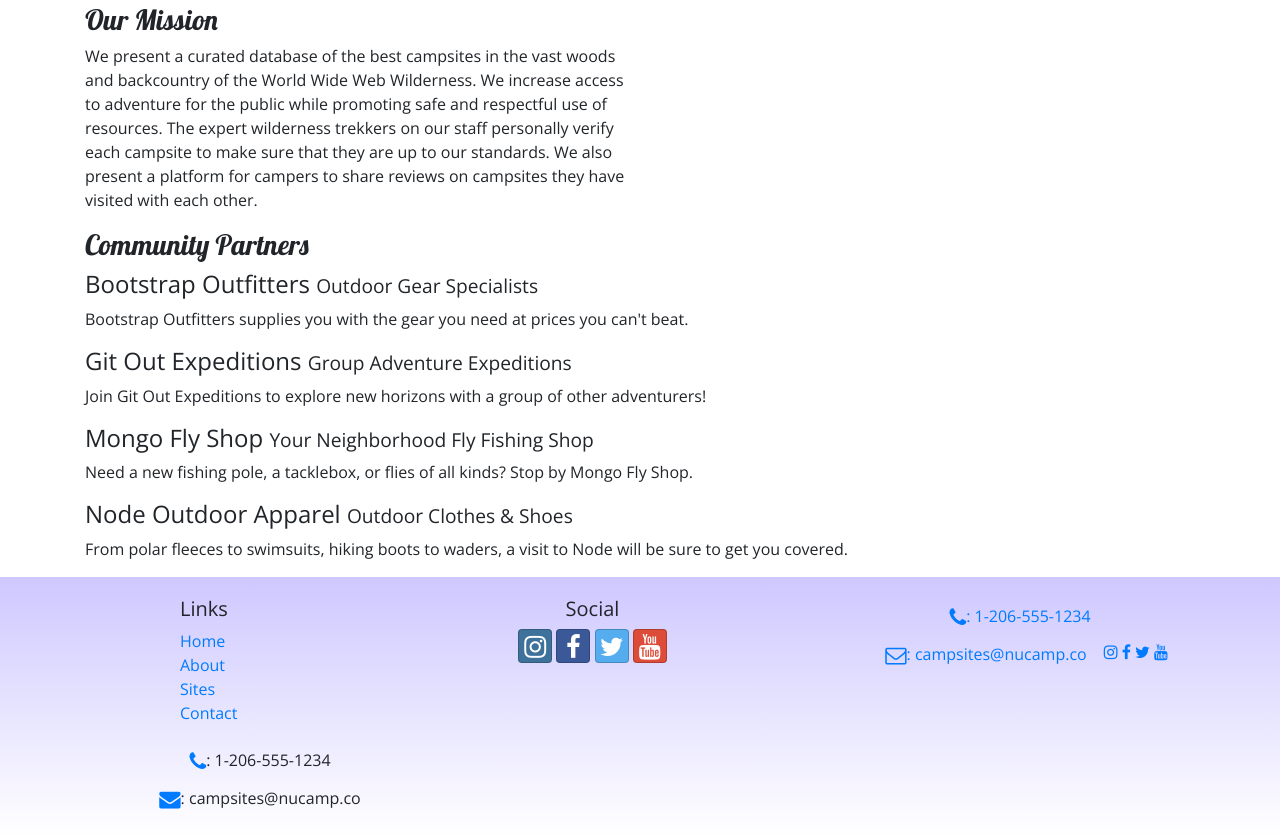
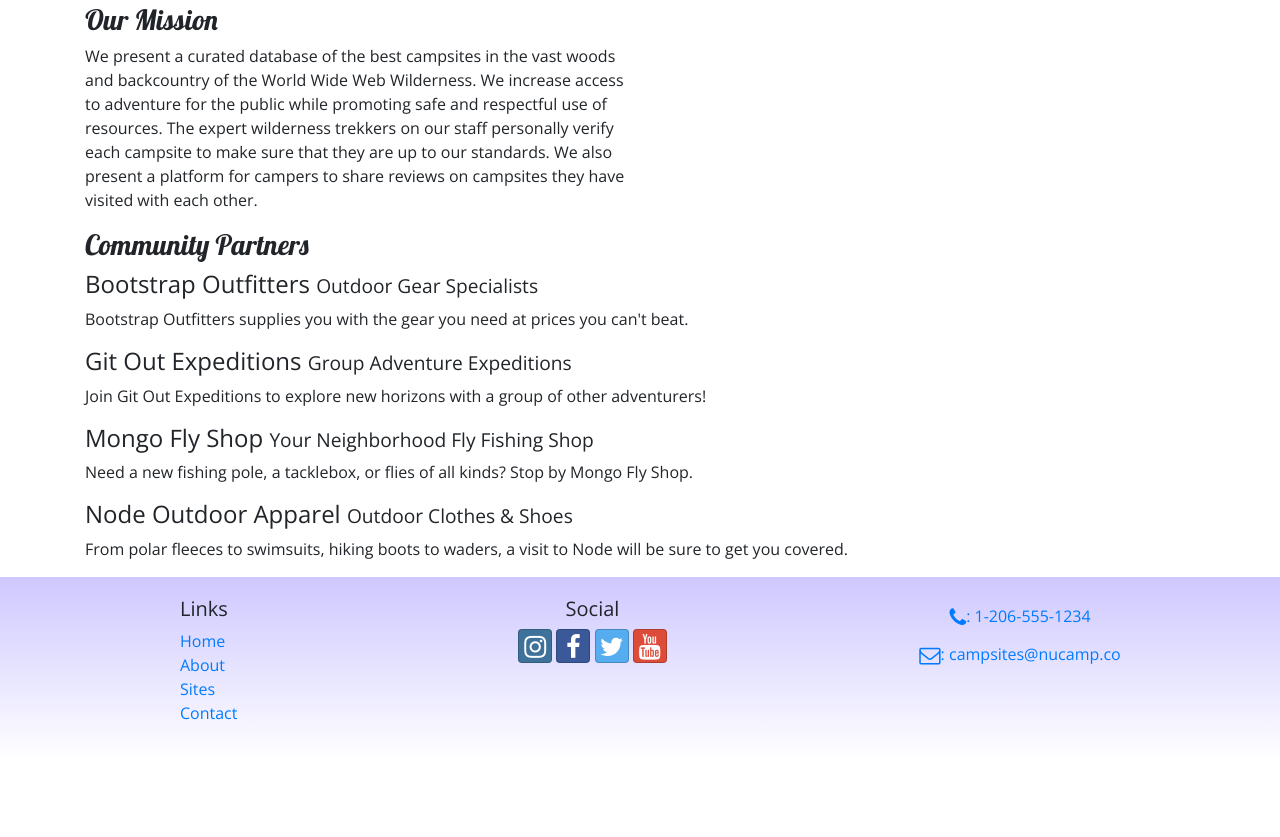
Before and after one commit to bmisrah/Nucampsite, a website: page aboutus.html in a window 1280 px wide. Shown: the part 351-1188 px from the top of the page. After the commit the page ends 1112 px from the top, so only its background shows below. Drawn offline with nearby package versions, Linux system fonts and the light colour scheme.

Commit message:
latest correction

```diff
--- a/aboutus.html
+++ b/aboutus.html
@@ -160,38 +160,47 @@
             <h5>Links</h5>
             <ul class="list-unstyled">
               <li><a href="index.html">Home</a></li>
-              <li><a href="#">About</a></li>
+              <li><a href="aboutus.html">About</a></li>
               <li><a href="#">Sites</a></li>
-              <li><a href="contactus.html">Contact</a></li>
+              <li><a href="#">Contact</a></li>
             </ul>
           </div>
           <div class="col-6 col-sm-5 text-center">
             <h5>Social</h5>
-            <a class="btn btn-social-icon btn-instagram" href="http://instagram.com/"><i class="fa fa-instagram"></i></a>
-            <a class="btn btn-social-icon btn-facebook" href="http://facebook.com/"><i class="fa fa-facebook"></i></a>
-            <a class="btn btn-social-icon btn-twitter" href="http://twitter.com/"><i class="fa fa-twitter"></i></a>
-            <a class="btn btn-social-icon btn-google" href="http://youtube.com/"><i class="fa fa-youtube"></i></a>
+            <a
+              class="btn btn-social-icon btn-instagram"
+              href="http://instagram.com/"
+              ><i class="fa fa-instagram"></i
+            ></a>
+            <a
+              class="btn btn-social-icon btn-facebook"
+              href="http://facebook.com/"
+              ><i class="fa fa-facebook"></i
+            ></a>
+            <a
+              class="btn btn-social-icon btn-twitter"
+              href="http://twitter.com/"
+              ><i class="fa fa-twitter"></i
+            ></a>
+            <a class="btn btn-social-icon btn-google" href="http://youtube.com/"
+              ><i class="fa fa-youtube"></i
+            ></a>
           </div>
           <div class="col-sm-4 text-center">
-            <a role="button" class="btn btn-link" href="tel:+12065551234"><i class="fa fa-phone fa-lg "></i>: 1-206-555-1234</a><br />
-            <a role="button" class="btn btn-link" href="mailto:+campsite@nucamp.co"><i class="fa fa-envelope-o fa-lg "></i>: campsites@nucamp.co</a>
-                <a href="http://instagram.com/"><i class="fa fa-instagram"></i></a>
-            <a href="http://facebook.com/"><i class="fa fa-facebook"></i></a>
-            <a href="http://twitter.com/"><i class="fa fa-twitter"></i></a>
-            <a href="http://youtube.com/"><i class="fa fa-youtube"></i></a>
-          </div>
-          <div class="col-sm-4 text-center">
-            <a class="btn btn-link"
-              ><i class="fa fa-phone fa-lg text-primary"></i>: 1-206-555-1234</a
+            <a role="button" class="btn btn-link" href="tel:+12065551234"
+              ><i class="fa fa-phone fa-lg"></i>: 1-206-555-1234</a
             ><br />
-            <a class="btn btn-link"
-              ><i class="fa fa-envelope fa-lg text-primary"></i>:
-              campsites@nucamp.co</a
+            <a
+              role="button"
+              class="btn btn-link"
+              href="mailto:+campsite@nucamp.co"
+              ><i class="fa fa-envelope-o fa-lg"></i>: campsites@nucamp.co</a
             >
           </div>
         </div>
       </div>
     </footer>
+
     <!-- jQuery must come first, then Popper.js, then the Bootstrap JavaScript plugins.-->
     <script src="node_modules/jquery/dist/jquery.slim.min.js"></script>
     <script src="node_modules/popper.js/dist/umd/popper.min.js"></script>
```
